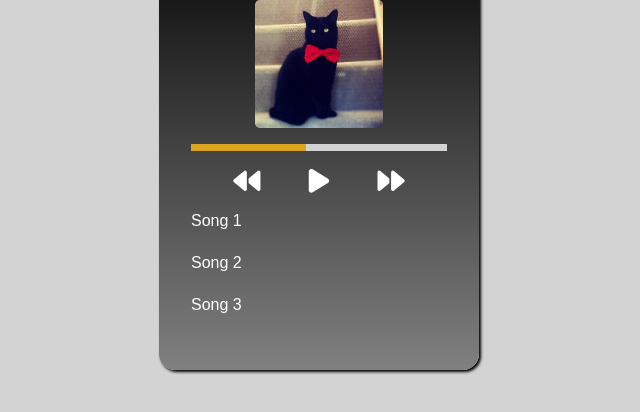
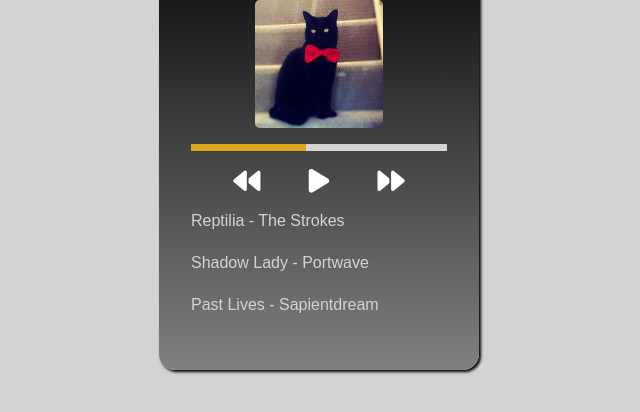
Before and after one commit to luisSantamariaCOL/music-player-html-css-js, a plain HTML site: page index.html in a window 1280 px wide. Shown: the part 268-680 px from the top of the page, without its empty margins (321-961 px from the left). Drawn offline with Linux system fonts and the light colour scheme.

Commit message:
javascript loadSongs functionality

```diff
--- a/css/main.css
+++ b/css/main.css
@@ -82,6 +82,11 @@ body {
 }
 
 .songs a {
-    color: white;
+    color: lightgray;
     text-decoration: none;
 }
+
+.songs a.active {
+    color: white;
+    font-weight: bold;
+}
--- a/index.html
+++ b/index.html
@@ -6,8 +6,10 @@
     <title>Music Player</title>
     <!-- <link rel="stylesheet" href="https://cdnjs.cloudflare.com/ajax/libs/font-awesome/5.10.2/css/all.min.css" /> -->
     <script src="https://kit.fontawesome.com/2594a743e3.js" crossorigin="anonymous"></script>
+
     <link rel="stylesheet" href="css/main.css">
     <script src="js/main.js" defer></script>
+
 </head>
 <body>
     <!-- Player -->
@@ -41,14 +43,16 @@
         </section>
 
         <!-- Song list -->
-        <ul class="songs">
-            <li><a href="#">Song 1</a></li>
-            <li><a href="#">Song 2</a></li>
-            <li><a href="#">Song 3</a></li>
+        <ul class="songs" id="songs">
+            <!-- <li><a href="#">Song 1</a></li>
+            <li><a href="#" class="active">Song 2</a></li>
+            <li><a href="#">Song 3</a></li> -->
         </ul>
 
 
 
     </main>
+
+
 </body>
 </html>
--- a/js/main.js
+++ b/js/main.js
@@ -1,18 +1,55 @@
 // Song data
 const songList = [
     {
-        title: "Acoustic Breeze",
+        title: "Reptilia",
+        artist: "The Strokes",
         file: "acousticbreeze.mp3",
-        cover: "1.jpg"
+        cover: "1.jpeg"
     },
     {
-        title: "A New Beginning",
+        title: "Shadow Lady",
+        artist: "Portwave",
         file: "anewbeginning.mp3",
         cover: "2.jpeg"
     },
     {
-        title: "Creative Minds",
+        title: "Past Lives",
+        artist: "Sapientdream",
         file: "creativeminds.mp3",
         cover: "3.jpeg"
-    }
+    },
 ]
+
+//  Capturar elementos del DOM para trabajar con JS
+const songs = document.getElementById("songs")
+
+// Cargar canciones y mostrar el listado
+function loadSongs() {
+    songList.forEach((song, index) => {
+        // console.log(index)
+        // Crear li
+        const li = document.createElement("li")
+        // Crear a
+        const link = document.createElement("a")
+        // Intresar contenido en a
+        link.textContent = song.title + " - " + song.artist
+        link.href = "#"
+        // Escuchar clicks
+        link.addEventListener("click", () => loadSong(index)) // función anónima
+        // Agregar a li
+        li.appendChild(link)
+        // Agregar li a ul
+        songs.appendChild(li)
+
+    })
+}
+
+// Cargar canción seleccionada
+function loadSong(songIndex) {
+    console.log(songIndex)
+}
+
+
+
+// GO!
+loadSongs()
```
